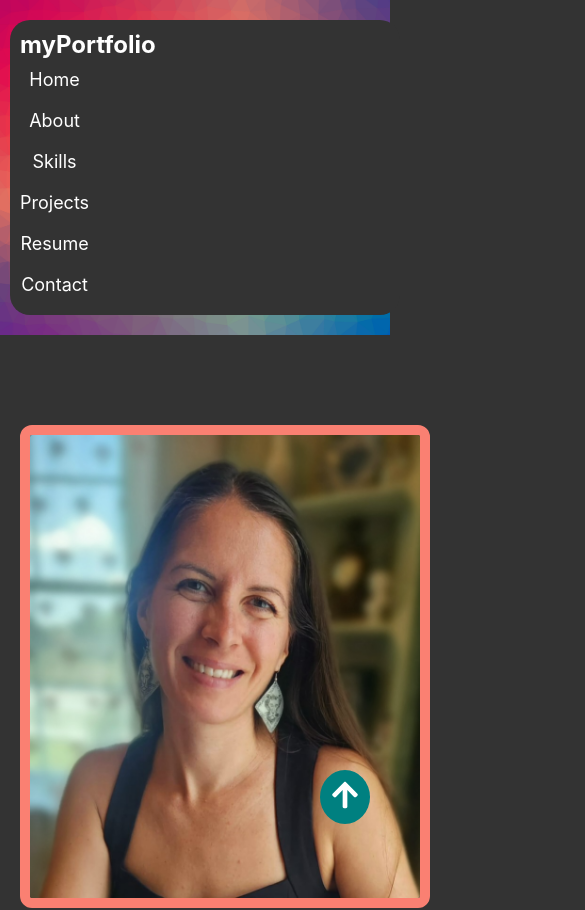
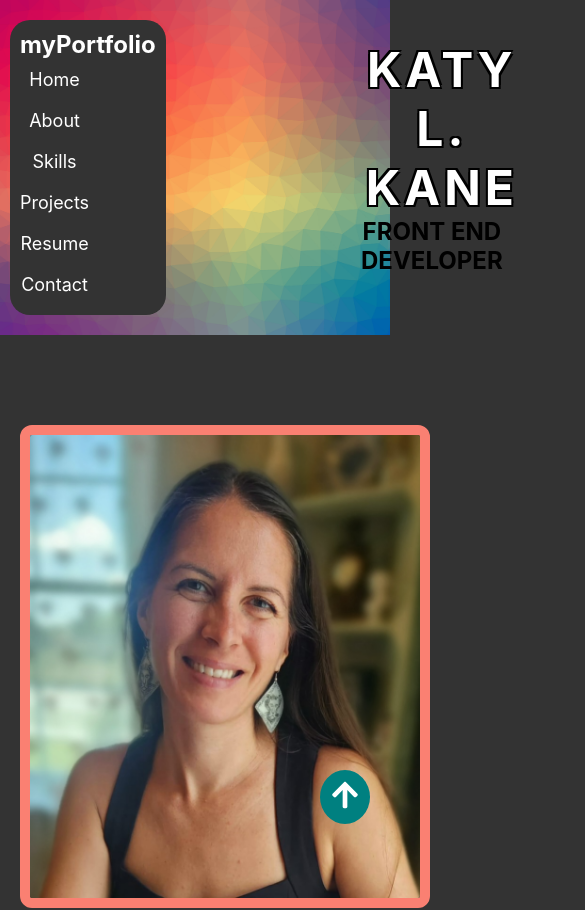
Before and after one commit to Katytheartist/klkportfolio, a React (Create React App) app: page / in a window 390 px wide. Shown: the top 910 px of the page, 585 px wide, since content can reach past the window. Built offline with nearby package versions, Linux system fonts and the light colour scheme.

Commit message:
nb and header

```diff
--- a/src/Components/Header.css
+++ b/src/Components/Header.css
@@ -55,7 +55,7 @@
     margin-left: 180px;
   }
 
-  @media (max-width: 768px) {
+  @media (max-width: 1080px) {
     .hero {
       height: auto;
       background-size: cover;
--- a/src/Components/Navbar.css
+++ b/src/Components/Navbar.css
@@ -37,13 +37,12 @@
     color: pink
   }
 
-  @media (max-width: 768px) {
+  @media (max-width: 1080px) {
     .navbar {
       overflow-x: hidden;
       left: 0;
       padding: 10px;
       box-sizing: border-box;
-      width: 100vw;
     }
 
     .navbar-links {
```
